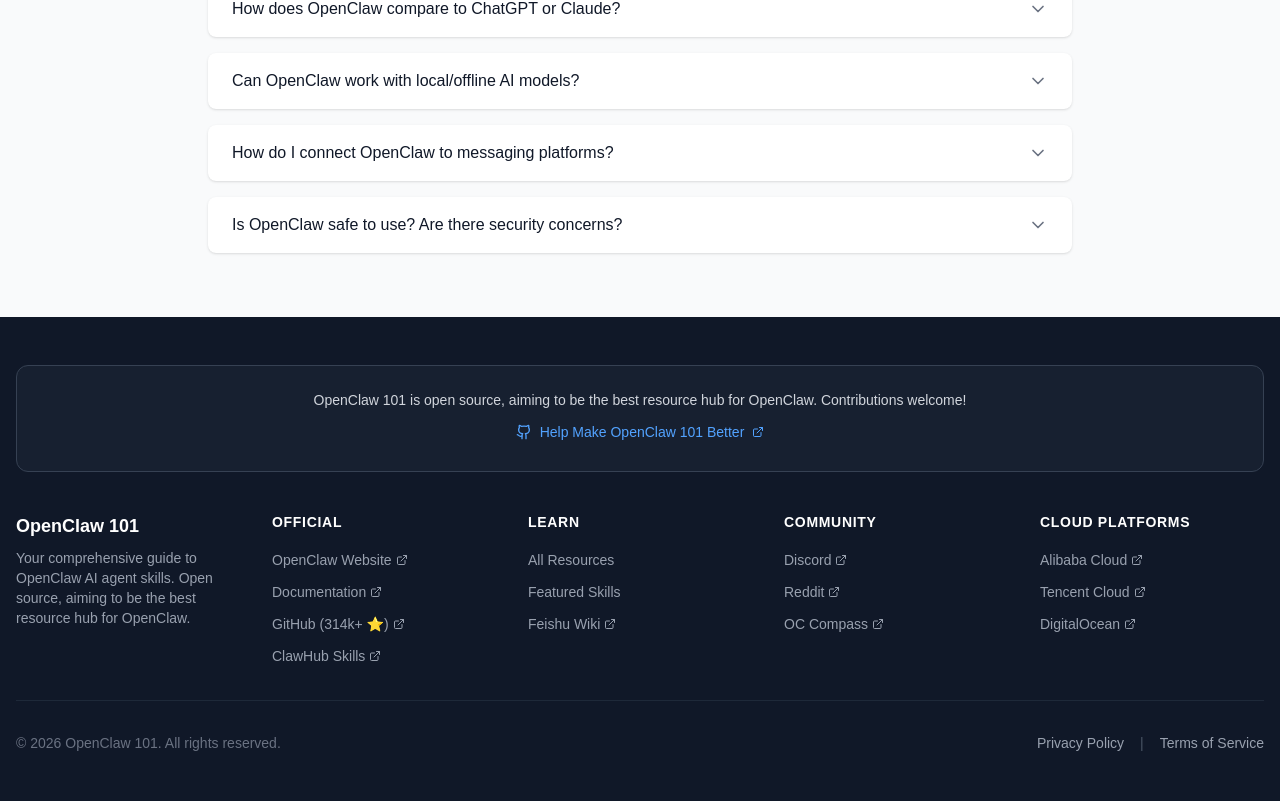
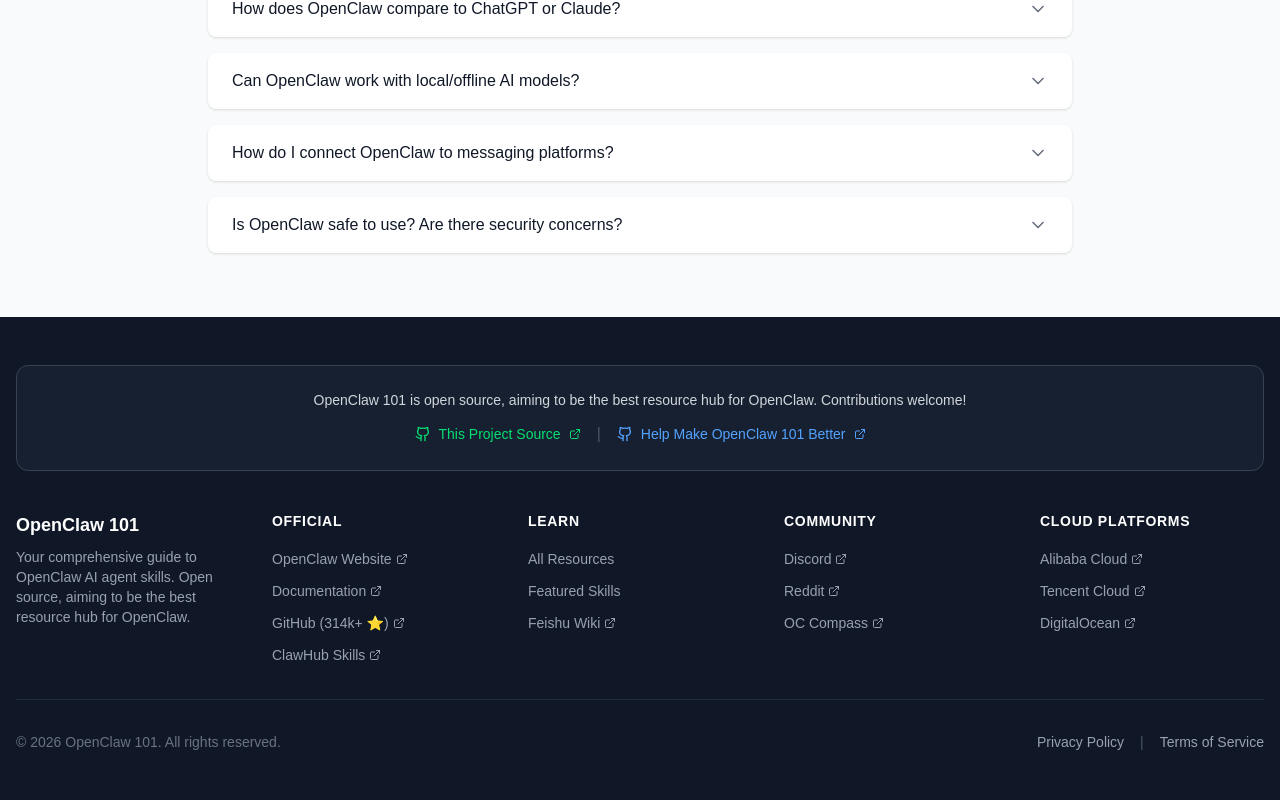
Before and after one commit to moonye6/openclaw101, a Next.js app: page /en in a window 1280 px wide. Shown: the part 9165-9966 px from the top of the page. Built offline with nearby package versions, Linux system fonts and the light colour scheme.

Commit message:
feat: add openclaw101 repo link to footer
- Add 'This Project Source' link pointing to github.com/moonye6/openclaw101
- Keep original OpenClaw official repo link
- Update both en.json and zh.json translations

```diff
--- a/src/components/layout/Footer.tsx
+++ b/src/components/layout/Footer.tsx
@@ -29,16 +29,29 @@
           <p className="text-sm text-gray-300">
             {t('openSourceBanner')}
           </p>
+          <div className="mt-3 flex flex-wrap items-center justify-center gap-4">
+            <a
+              href="https://github.com/moonye6/openclaw101"
+              target="_blank"
+              rel="noopener noreferrer"
+              className="inline-flex items-center gap-2 text-sm font-medium text-green-400 hover:text-green-300 transition-colors"
+            >
+              <Github className="h-4 w-4" />
+              {t('thisProjectSource')}
+              <ExternalLink className="h-3 w-3" />
+            </a>
+            <span className="text-gray-600">|</span>
             <a
               href="https://github.com/openclaw/openclaw"
               target="_blank"
               rel="noopener noreferrer"
-            className="mt-3 inline-flex items-center gap-2 text-sm font-medium text-blue-400 hover:text-blue-300 transition-colors"
+              className="inline-flex items-center gap-2 text-sm font-medium text-blue-400 hover:text-blue-300 transition-colors"
             >
               <Github className="h-4 w-4" />
               {t('contribute')}
               <ExternalLink className="h-3 w-3" />
             </a>
+          </div>
         </div>
 
         <div className="grid gap-8 sm:grid-cols-2 lg:grid-cols-5">
--- a/src/i18n/en.json
+++ b/src/i18n/en.json
@@ -219,6 +219,7 @@
   "footer": {
     "description": "Your comprehensive guide to OpenClaw AI agent skills. Open source, aiming to be the best resource hub for OpenClaw.",
     "openSourceBanner": "OpenClaw 101 is open source, aiming to be the best resource hub for OpenClaw. Contributions welcome!",
+    "thisProjectSource": "This Project Source",
     "contribute": "Help Make OpenClaw 101 Better",
     "sections": {
       "official": "Official",
--- a/src/i18n/zh.json
+++ b/src/i18n/zh.json
@@ -219,6 +219,7 @@
   "footer": {
     "description": "您的 OpenClaw AI 智能体技能综合指南。开源项目，致力于成为最好的 OpenClaw 资源中心。",
     "openSourceBanner": "OpenClaw 101 是开源项目，致力于成为最好的 OpenClaw 资源中心。欢迎贡献！",
+    "thisProjectSource": "本项目源码",
     "contribute": "帮助改进 OpenClaw 101",
     "sections": {
       "official": "官方",
```
Lines whose indentation alone changed are shown as unchanged.
